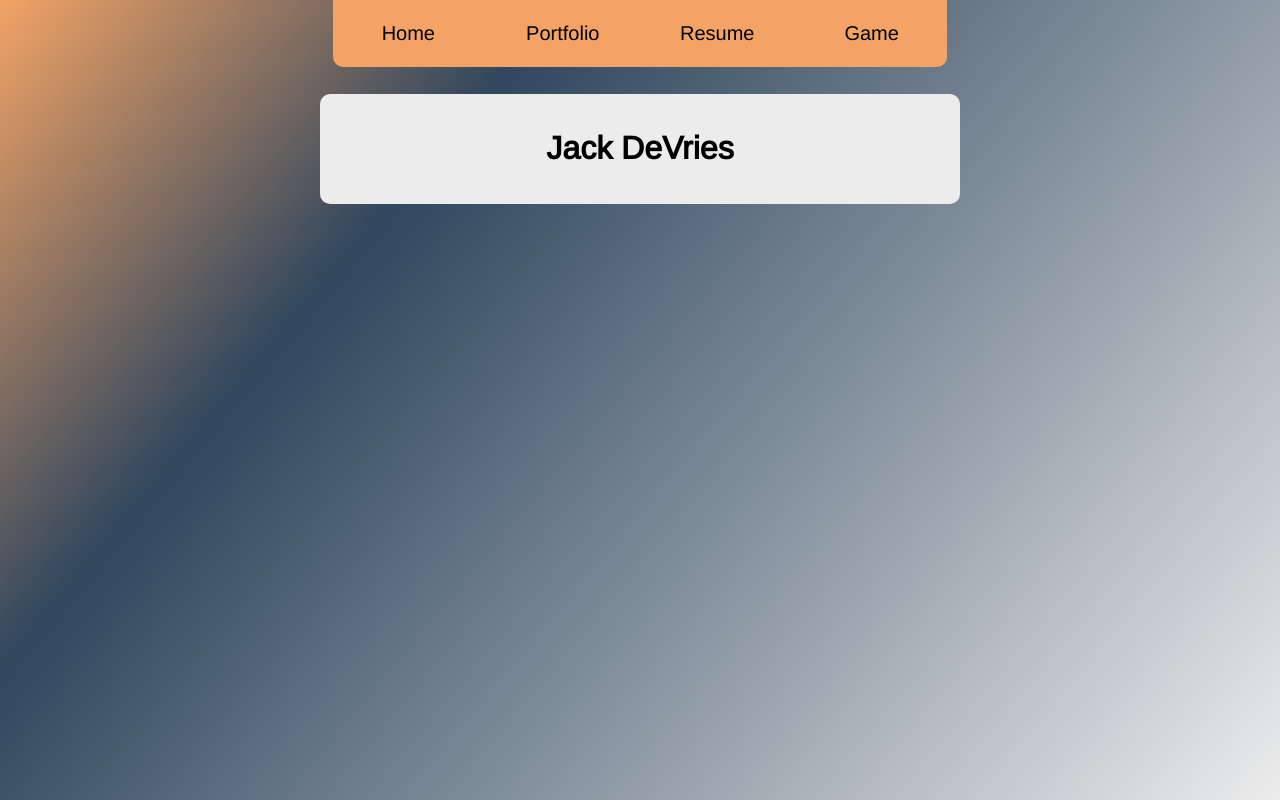
After one commit to jdevries3133/resume, a Django app: page /resume/ in a window 1280 px wide. The commit adds this page. Run offline with Django 3.2, Linux system fonts and the light colour scheme.

Commit message:
beginning work on resume

```diff
--- /dev/null
+++ b/presentational_pages/templates/resume/resume.html
@@ -0,0 +1,13 @@
+{% extends 'base.html' %}
+{% load static %}
+{% block stylesheet %}
+<link rel="stylesheet" type="text/css" href="{% static 'resume/style.css'%}" />
+{% endblock %}
+
+{% block content %}
+<div class="outer_container">
+    <div class="text_container">
+        <h1>Jack DeVries</h1>
+    </div>
+</div>
+{% endblock %}
--- a/presentational_pages/urls.py
+++ b/presentational_pages/urls.py
@@ -1,7 +1,8 @@
 from django.urls import path
-from .views import home, portfolio
+from .views import home, portfolio, resume
 
 urlpatterns = [
     path('', home),
-    path('portfolio/', portfolio)
+    path('portfolio/', portfolio),
+    path('resume/', resume)
 ]
--- a/presentational_pages/views.py
+++ b/presentational_pages/views.py
@@ -6,3 +6,6 @@ def home(request):
 
 def portfolio(request):
     return render(request, 'portfolio/portfolio.html')
+
+def resume(request):
+    return render(request, 'resume/resume.html')
--- a/resume_website/static/styles.css
+++ b/resume_website/static/styles.css
@@ -13,6 +13,7 @@ html {
 
 body {
   font-family: "Arimo", sans-serif;
+  line-height: 27px;
   -webkit-font-smoothing: antialiased;
   -moz-osx-font-smoothing: grayscale;
   margin: 0;
@@ -32,6 +33,18 @@ ul {
   padding: 0;
 }
 
+a {
+  color: #ee8e45;
+}
+
+a:visited {
+  color: black;
+}
+
+p {
+  margin-bottom: 27px;
+}
+
 .outer_container {
   width: 100%;
   text-align: center;
@@ -45,14 +58,7 @@ ul {
   width: 80%;
   padding: 20px;
   max-width: 600px;
-}
-
-a {
-  color: #ee8e45;
-}
-
-a:visited {
-  color: black;
+  margin-bottom: 27px;
 }
 
 /* NAVBAR */
```
Also changed, not shown: presentational_pages/templates/portfolio/portfolio.html (+6 -3 lines), presentational_pages/static/resume/style.css (added).
